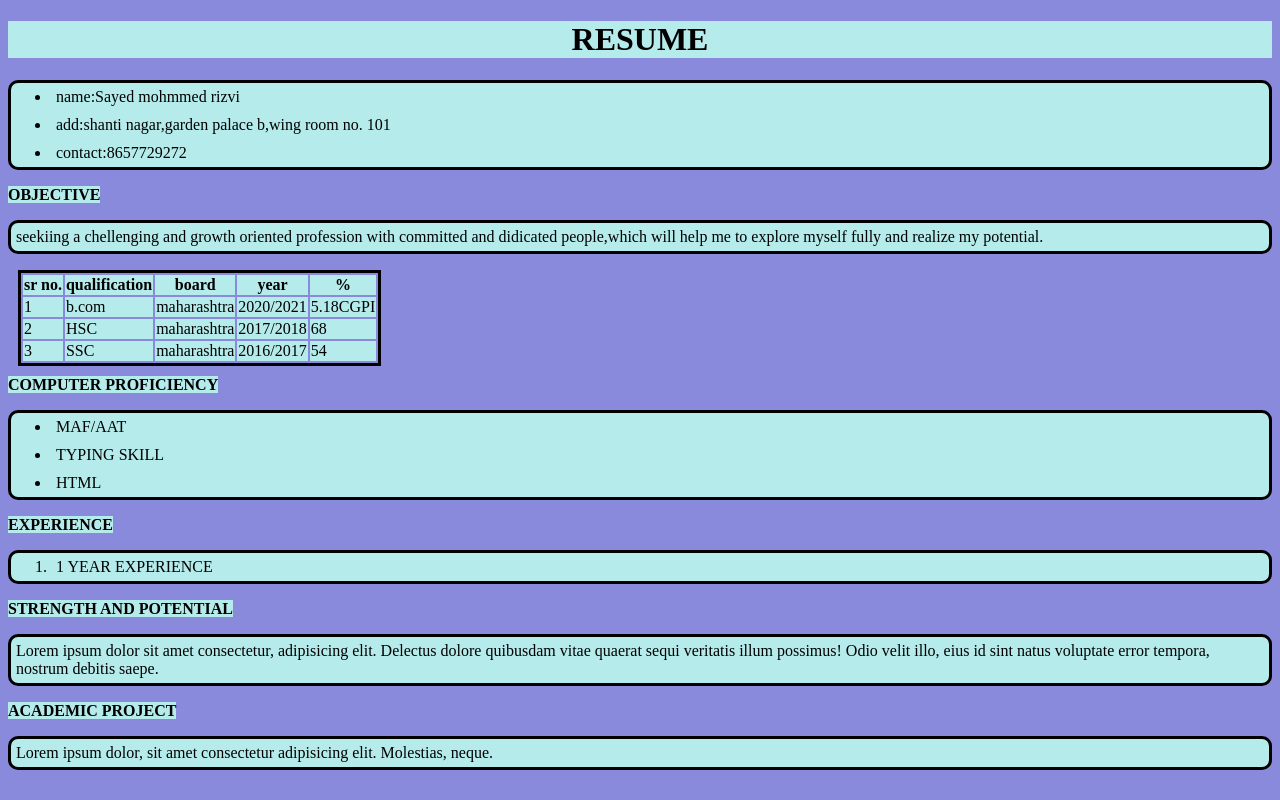
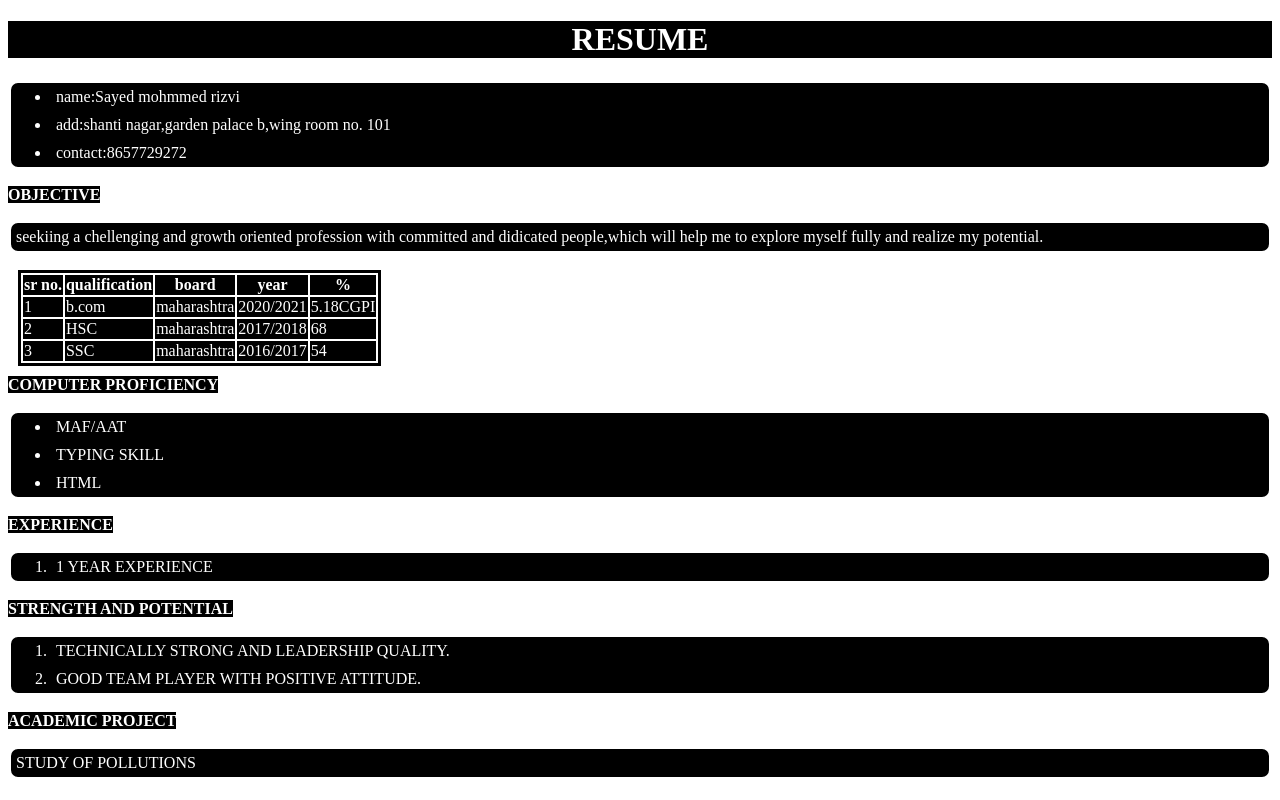
Before and after one commit to mohdrizvi/Resume, a plain HTML site: page index.html in a window 1280 px wide. Drawn offline with Linux system fonts and the light colour scheme.

Commit message:
again modified

```diff
--- a/index.html
+++ b/index.html
@@ -8,34 +8,34 @@
     <style>
 
         body {
-            background-color:rgba(41, 41, 191, 0.544);
+            background-color:white;
         }
         h1{
-            color:black;
-        background-color:rgb(181, 235, 235);
+            color:white;
+        background-color: black;
         text-align: center;
         text-transform: uppercase;
         }
          th{
-            color:black;
-        background-color:rgb(181, 235, 235);
+            color: white;
+        background-color:black;
         }
         table {
             border: black solid;
             margin: 10px;
         }
         td{
-            background-color:rgb(181, 235, 235);
-            color: black;
+            background-color:black;
+            color:white;
         }
         b{
-            color:black;
-         background-color:rgb(181, 235, 235);;
+            color:white;
+         background-color:black;
             text-transform: uppercase;
         }
         ol,ul{
-
-            background-color:rgb(181, 235, 235);
+           color:white;
+            background-color:black;
             border-radius: 10px;
             border-style: solid;
 
@@ -44,7 +44,8 @@
             padding: 5px;
         }
         .para{
-            background-color:rgb(181, 235, 235);;
+            color:white;
+            background-color:black;
             border-radius: 10px;
             border-style: solid;
              padding: 5px;
@@ -115,11 +116,16 @@
             <LI>1 YEAR EXPERIENCE</LI>
         </OL>
         <b>strength and potential</b>
-        <p class="para">Lorem ipsum dolor sit amet consectetur, adipisicing elit. Delectus dolore quibusdam vitae quaerat sequi
-            veritatis illum possimus! Odio velit illo, eius id sint natus voluptate error tempora, nostrum debitis
-            saepe.</p>
+        <ol div="strenght">
+            <li>
+                TECHNICALLY STRONG AND LEADERSHIP QUALITY.
+            </li>
+            <li>
+                GOOD TEAM PLAYER WITH POSITIVE ATTITUDE.
+            </li>
+        </ol>
         <b>academic project</b>
-        <p class="para">Lorem ipsum dolor, sit amet consectetur adipisicing elit. Molestias, neque.
+        <p class="para"> STUDY OF POLLUTIONS
         </p>
     </div>
 
```
